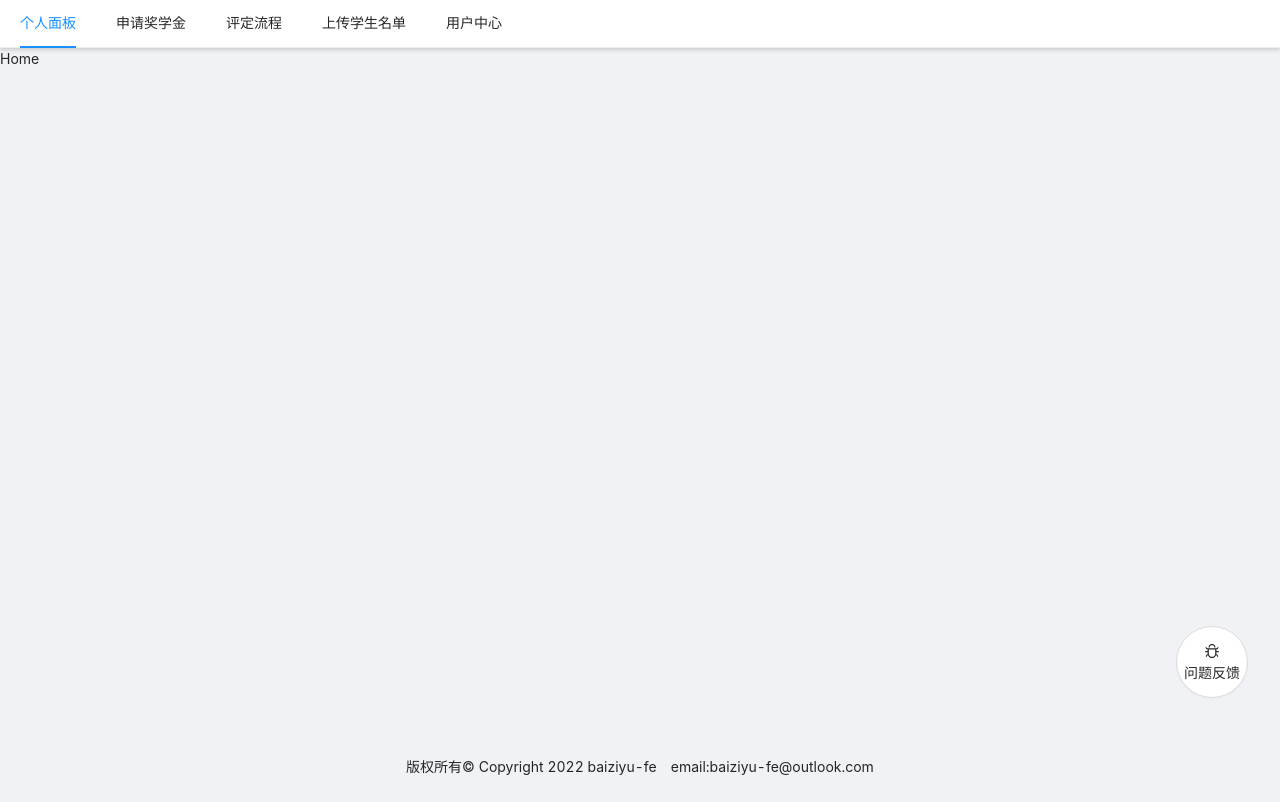
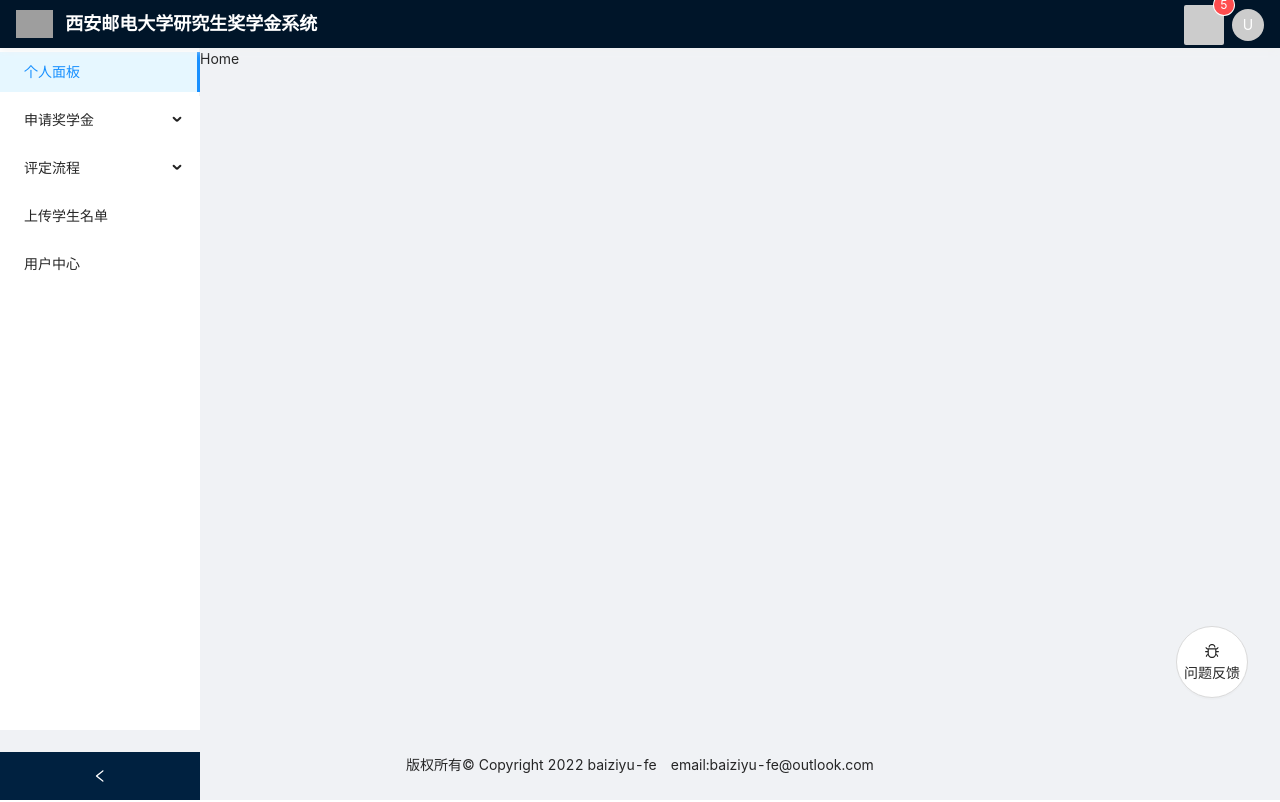
Before and after one commit to blus-personal-product/xupt-scholarship-fe, a React (Vite) app: page / in a window 1280 px wide. Built offline with nearby package versions, Linux system fonts and the light colour scheme; grey boxes are pictures that could not be loaded.

Commit message:
feat(header redesign): layout aligh

```diff
--- a/src/App.tsx
+++ b/src/App.tsx
@@ -1,20 +1,17 @@
 import * as React from 'react';
 import { BrowserRouter } from 'react-router-dom';
-import { Layout } from 'antd';
 import RoutesCenter from './routes';
-import Footer from 'components/footer';
 import './style/main.less';
 import FeedBack from './components/feedback';
 
 function App() {
   return (
-    <Layout className="app">
+    <div className="app">
       <FeedBack />
       <BrowserRouter>
         <RoutesCenter />
       </BrowserRouter>
-      <Footer />
-    </Layout>
+    </div>
   );
 }
 
--- /dev/null
+++ b/src/components/Header/index.tsx
@@ -0,0 +1,28 @@
+import { Layout, Space } from 'antd';
+import * as React from 'react';
+import UserControllers from '../user-controlers';
+import style from './style.module.less';
+
+const Header: React.FC = () => {
+  return (
+    <Layout.Header
+      className={style['header']}
+    >
+      <a
+        className={style['header-left-box']}
+      >
+        <img
+          className={style['header-icon']}
+          src="https://gw.alipayobjects.com/zos/rmsportal/KDpgvguMpGfqaHPjicRK.svg" alt="logo" />
+        <h1
+          className={style['header-title']}
+        >
+          西安邮电大学研究生奖学金系统
+        </h1>
+      </a>
+      <UserControllers />
+    </Layout.Header>
+  );
+};
+
+export default Header;
--- /dev/null
+++ b/src/components/Header/style.module.less
@@ -0,0 +1,32 @@
+.header {
+  height: 48px;
+  box-shadow: 0 2px 8px #f0f1f2;
+  z-index: 99;
+  position: sticky;
+  top: 0;
+  padding: 0 16px;
+  background-color: #001529;
+  display: flex;
+  justify-content: space-between;
+
+  .header-left-box {
+    display: flex;
+    align-items: center;
+    height: 100%;
+    outline: none;
+    cursor: pointer;
+
+    .header-icon {
+      height: 28px;
+    }
+
+    .header-title {
+      height: 32px;
+      margin: 0 0 0 12px;
+      color: #fff;
+      font-weight: 600;
+      font-size: 18px;
+      line-height: 32px;
+    }
+  }
+}
--- a/src/components/header-nav/index.tsx
+++ b/src/components/page-nav/index.tsx
@@ -47,7 +47,7 @@ const getMatchedKeys = (pathname: string, menus: IMenu[]) => {
   return !!keys.length ? keys : [key];
 }
 
-const HeaderNav: React.FC = () => {
+const PageNav: React.FC = () => {
   const { pathname } = useLocation();
 
   const menus = React.useMemo(() => getMenus(), []);
@@ -69,7 +69,7 @@ const HeaderNav: React.FC = () => {
 
   return (
     <Menu
-      mode="horizontal"
+      mode="inline"
       selectedKeys={selectKeys}
       onClick={updateKeys}
       theme="light"
@@ -82,4 +82,4 @@ const HeaderNav: React.FC = () => {
   )
 };
 
-export default HeaderNav;
+export default PageNav;
--- a/src/components/header-nav/style.module.less
+++ b/src/components/page-nav/style.module.less
@@ -1,8 +1,5 @@
 .header-nav {
   background-color: #fff;
-  z-index: 99;
-  position: sticky;
-  top: 0;
   box-shadow: 0 2px 4px #ccc;
   height: 48px;
 }
--- /dev/null
+++ b/src/components/user-controlers/index.tsx
@@ -0,0 +1,22 @@
+import * as React from 'react';
+import { Space, Avatar, Image, Dropdown, Badge } from 'antd';
+import PageNav from '../page-nav';
+
+const UserControllers: React.FC = () => {
+  return (
+    <Space>
+      <div>
+        <Badge count={5}>
+          <Avatar shape="square" size="large" />
+        </Badge>
+      </div>
+      <div>
+        <Dropdown overlay={<PageNav />}>
+          <Avatar>U</Avatar>
+        </Dropdown>
+      </div>
+    </Space>
+  );
+};
+
+export default UserControllers;
--- a/src/pages/page-layout.tsx
+++ b/src/pages/page-layout.tsx
@@ -1,18 +1,28 @@
 import * as React from 'react';
 import { Outlet } from 'react-router-dom';
 import { Layout } from 'antd';
-import HeaderNav from 'components/header-nav';
+import PageNav from '@/components/page-nav';
+import Footer from '@/components/footer';
+import Header from '@/components/Header';
 
 const PageLayout = () => {
   return (
-    <div className="base-layout">
-      <HeaderNav />
-      <Layout.Content
-        className="layout-content"
-      >
-        <Outlet />
-      </Layout.Content>
-    </div>
+    <Layout className="base-layout">
+      <Header />
+      <Layout className="site-layout">
+        <Layout.Sider collapsible>
+          <PageNav />
+        </Layout.Sider>
+        <Layout>
+          <Layout.Content
+            className="layout-content"
+          >
+            <Outlet />
+          </Layout.Content>
+        </Layout>
+      </Layout>
+      <Footer />
+    </Layout>
   );
 };
 
--- a/src/style/main.less
+++ b/src/style/main.less
@@ -9,9 +9,12 @@ body {
   height: 100vh;
 }
 
+.base-layout {
+  min-height: 100vh;
+}
 .app .base-layout .layout-content {
-  // header 46px + footer 70px
-  min-height: calc(100vh - 116px);
+  // header 48px + footer 70px
+  min-height: calc(100vh - 118px);
 }
 
 
--- a/src/style/reset.less
+++ b/src/style/reset.less
@@ -7,3 +7,7 @@ span {
   margin: 0;
   padding: 0;
 }
+
+//>>>>>>>>>>>>>>>>>>>>>>>>>>>>>>>>>>>>>>>>
+
+@layout-header-background: #fff;
```
Also changed, not shown: src/types/type-css.d.ts (+5 -3 lines), src/components/page-nav/menu.config.ts (renamed from src/components/header-nav/menu.config.ts).
